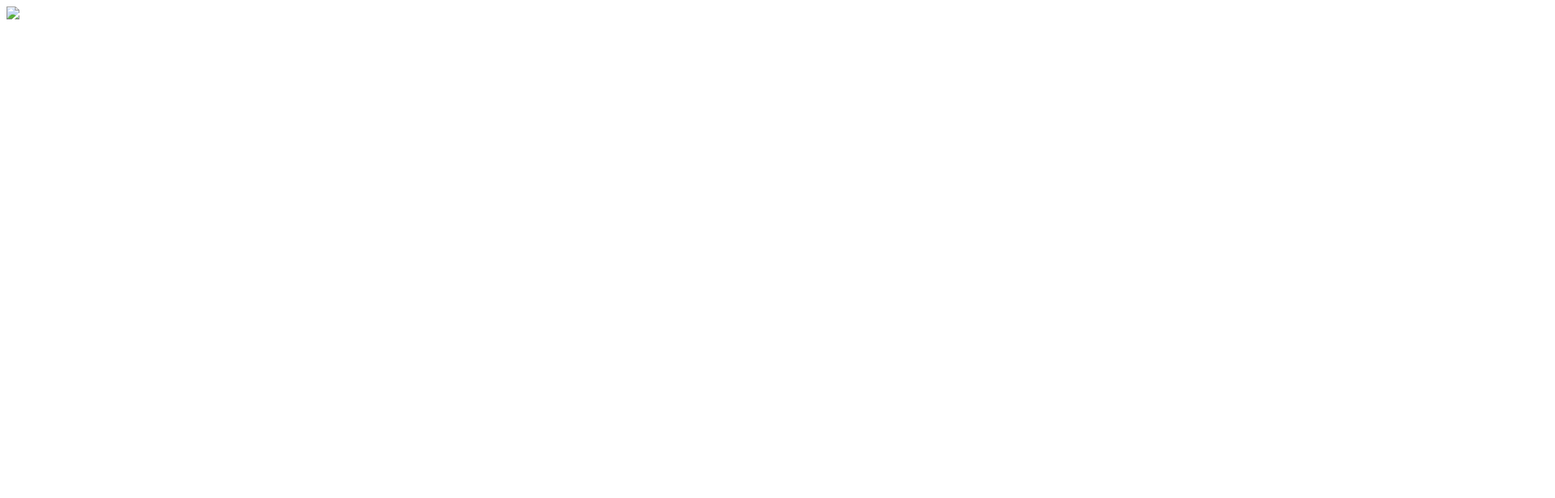
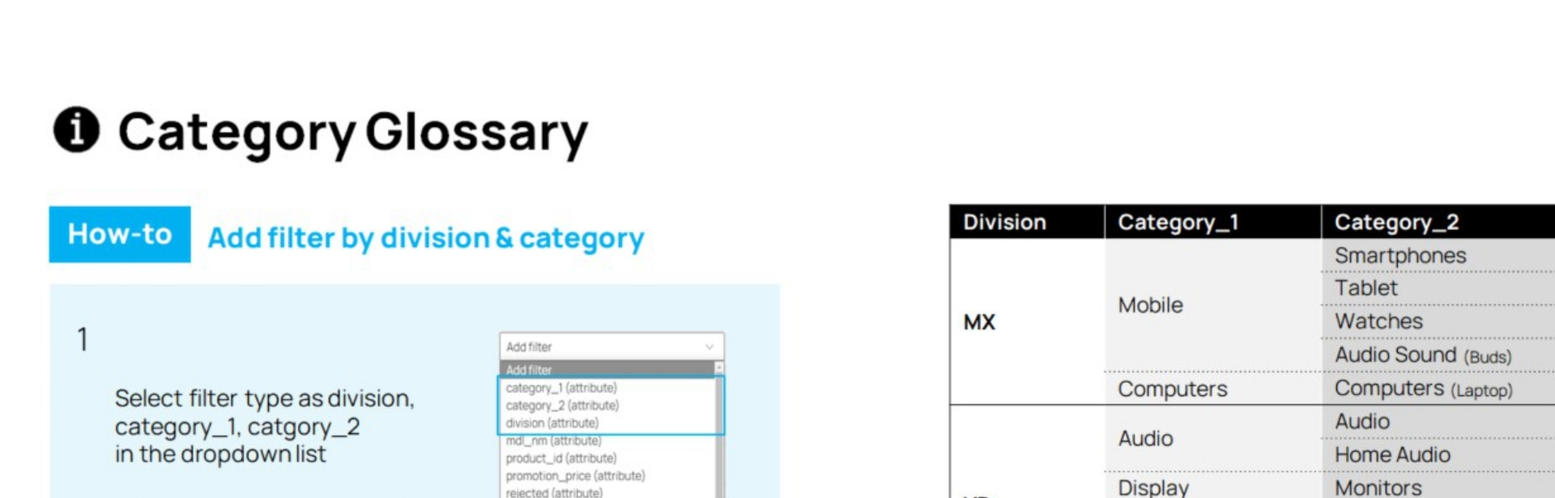
Before and after one commit to quicklizard-docs/external, a plain HTML site: page index.html in a window 1280 px wide. Shown: the top 616 px of the page at 81% size, 1920 px wide, since content can reach past the window. Drawn offline with Linux system fonts and the light colour scheme; the site is published under a folder, as on GitHub Pages, so addresses that start at the root find nothing.

Commit message:
Update index.html

```diff
--- a/index.html
+++ b/index.html
@@ -1,6 +1,6 @@
 <!DOCTYPE html>
 <html>
    <body>
-      <img src="/Category Glossary_20221012.jpg">
+      <img src="Category Glossary_20221012.jpg">
    </body>
 </html>
```
